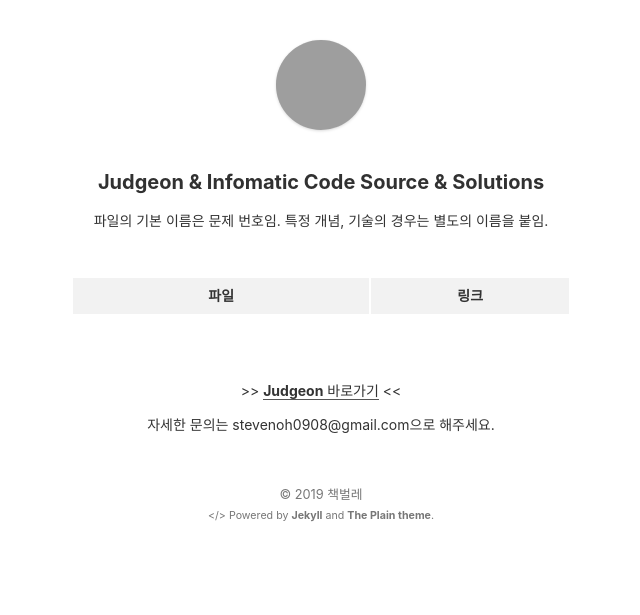
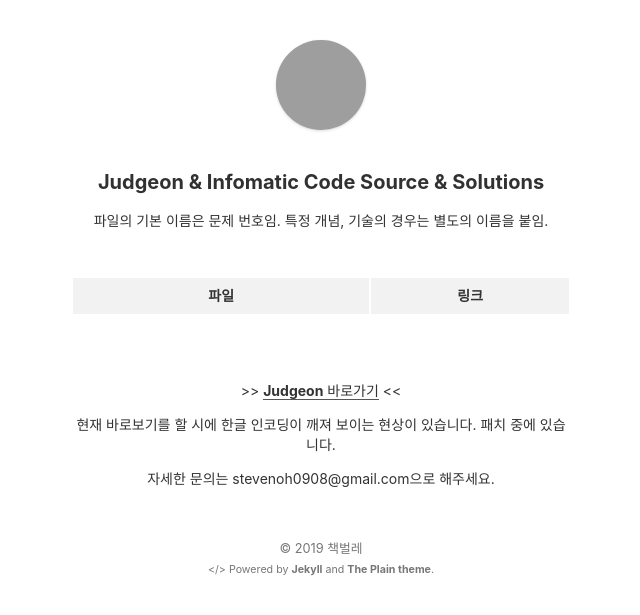
Before and after one commit to stevenoh0908/stevenoh0908.github.io, a Jekyll site: the page built from judgeon.html, in a window 1280 px wide. Shown: the top 615 px of the page, without its empty margins (319-959 px from the left). Built offline with Jekyll 4.4.1, drawn with Linux system fonts in a browser that asks for light colours; grey boxes are pictures that could not be loaded.

Commit message:
Update judgeon.html

```diff
--- a/judgeon.html
+++ b/judgeon.html
@@ -28,5 +28,6 @@
 
 <section>
   <p><center> >> <a href="http://www.judgeon.net/"><b>Judgeon</b> 바로가기</a> << </center></p>
+  <p><center>현재 바로보기를 할 시에 한글 인코딩이 깨져 보이는 현상이 있습니다. 패치 중에 있습니다.</p></center>
   <p><center>자세한 문의는 stevenoh0908@gmail.com으로 해주세요.</center></p>
 </section>
```
